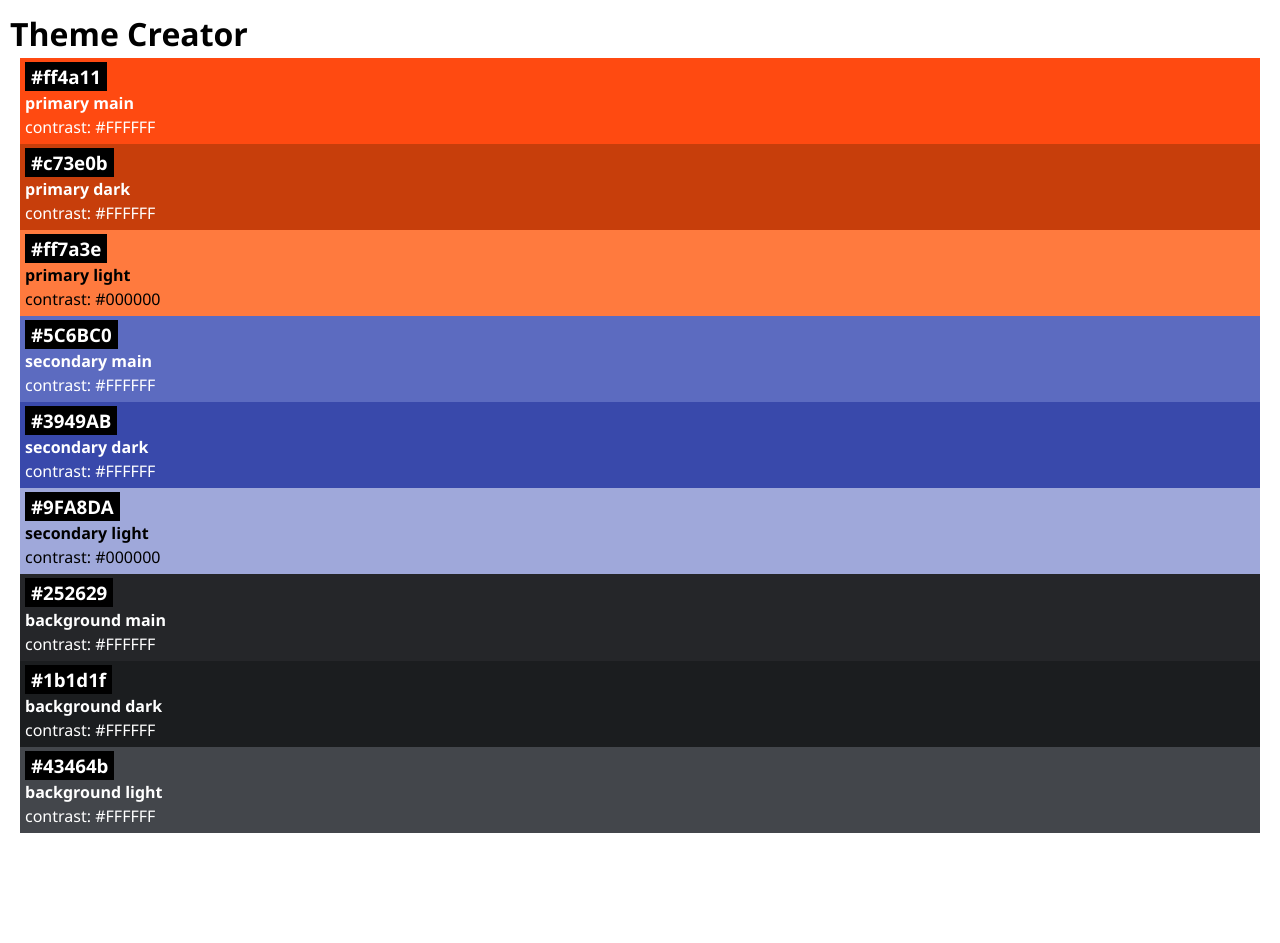
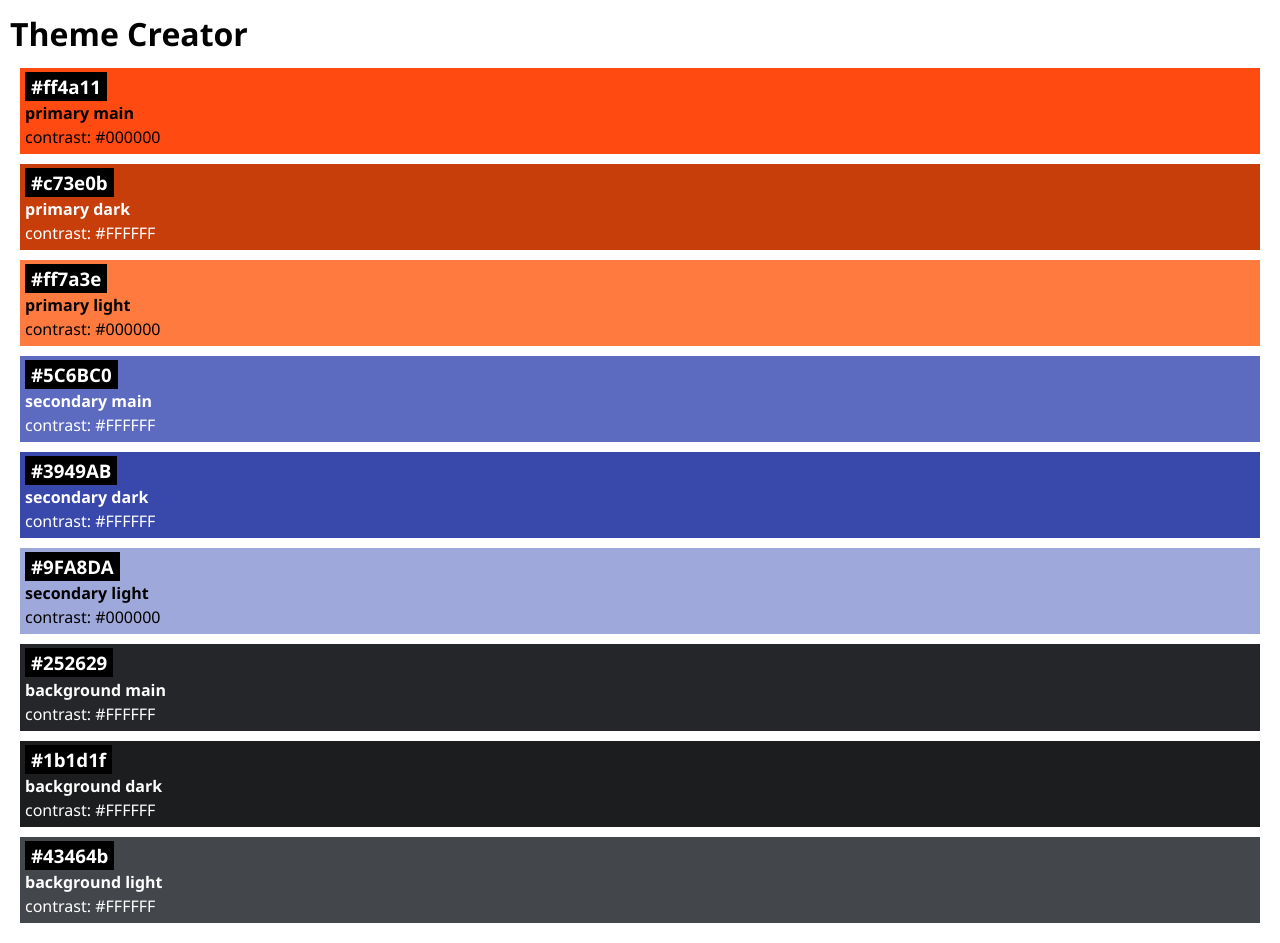
Before and after one commit to Polarchris-Berlin/Project4, a React (Vite) app: page / in a window 1280 px wide. Before the commit the page ends 843 px from the top, so only its background shows below. Built offline with nearby package versions, Linux system fonts and the light colour scheme.

Commit message:
Completed task 1 - Display theme colors, optimized contrast for first color and added a single console.log with useEffect function

```diff
--- a/src/Components/Color/Color.css
+++ b/src/Components/Color/Color.css
@@ -1,5 +1,5 @@
 .color-card {
-  margin: 0px 10px;
+  margin: 10px;
   padding: 5px;
 }
 
--- a/src/Components/Color/Color.jsx
+++ b/src/Components/Color/Color.jsx
@@ -1,5 +1,10 @@
 import "./Color.css";
+import { useEffect } from "react";
+
 export default function Color({ color }) {
+  useEffect(() => {
+    console.log("Find Issue 1");
+  }, []);
   return (
     <div
       className="color-card"
--- a/src/lib/colors.js
+++ b/src/lib/colors.js
@@ -1,5 +1,5 @@
 export const initialColors = [
-  { id: "c1", role: "primary main", hex: "#ff4a11", contrastText: "#FFFFFF" }, // Vibrant orange
+  { id: "c1", role: "primary main", hex: "#ff4a11", contrastText: "#000000" }, // Vibrant orange
   { id: "c2", role: "primary dark", hex: "#c73e0b", contrastText: "#FFFFFF" }, // Darker shade of orange
   { id: "c3", role: "primary light", hex: "#ff7a3e", contrastText: "#000000" }, // Lighter shade of orange
   { id: "c4", role: "secondary main", hex: "#5C6BC0", contrastText: "#FFFFFF" }, // Indigo Blue
```
